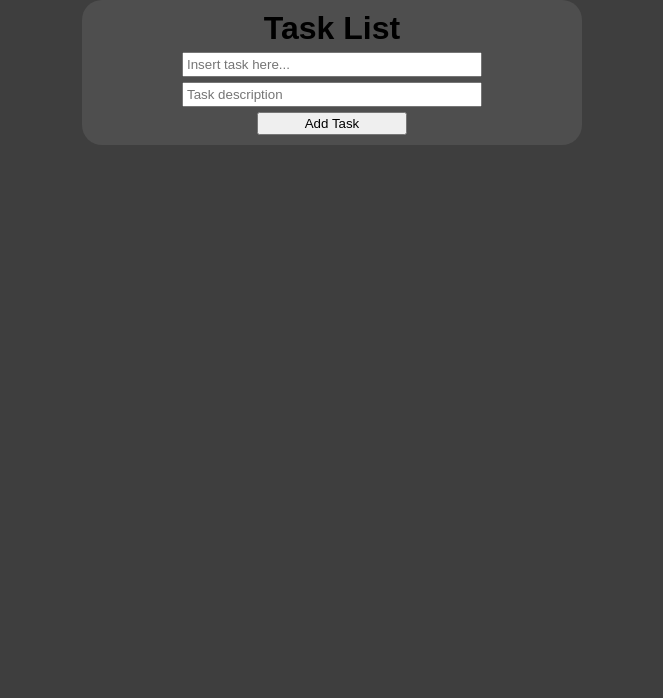
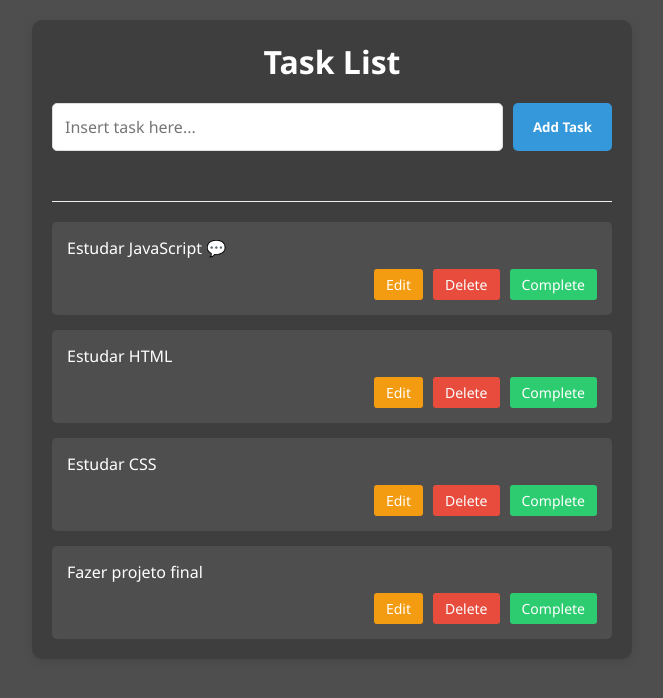
Before and after one commit to ThFigueiredo9703/to-do-list, a plain HTML site: page index.html in a window 1280 px wide. Shown: the whole page, without its empty margins (308-971 px from the left). Drawn offline with Linux system fonts and the light colour scheme.

Commit message:
html & css files finished

```diff
--- a/index.html
+++ b/index.html
@@ -6,17 +6,64 @@
     <meta name="viewport" content="width=device-width, initial-scale=1.0">
     <title>To Do List</title>
     <link rel="stylesheet" href="style.css">
+    <link rel="stylesheet" href="https://cdnjs.cloudflare.com/ajax/libs/font-awesome/7.0.0/css/all.min.css"
+        integrity="sha512-DxV+EoADOkOygM4IR9yXP8Sb2qwgidEmeqAEmDKIOfPRQZOWbXCzLC6vjbZyy0vPisbH2SyW27+ddLVCN+OMzQ=="
+        crossorigin="anonymous" referrerpolicy="no-referrer" />
+</head>
 </head>
 
 <body>
-    <div class="container-task-add">
+    <div class="container">
         <h1>Task List</h1>
-        <input class="task-input" type="text" placeholder="Insert task here...">
-        <input class="task-desc" type="text" placeholder="Task description">
-        <button>Add Task</button>
-    </div>
 
-    <div class="container-tasks">
+        <div class="add-task">
+            <input type="text" id="taskInput" placeholder="Insert task here...">
+            <button id="addTaskBtn">Add Task</button>
+        </div>
+
+        <div class="task-list" id="taskList">
+            <!-- Tasks serão adicionadas aqui via JavaScript -->
+        </div>
+
+        <div class="divider"></div>
+
+        <div class="task-list">
+            <div class="task">
+                <div class="task-content">Estudar JavaScript 💬</div>
+                <div class="task-buttons">
+                    <button class="edit-btn">Edit</button>
+                    <button class="delete-btn">Delete</button>
+                    <button class="complete-btn">Complete</button>
+                </div>
+            </div>
+
+            <div class="task">
+                <div class="task-content">Estudar HTML</div>
+                <div class="task-buttons">
+                    <button class="edit-btn">Edit</button>
+                    <button class="delete-btn">Delete</button>
+                    <button class="complete-btn">Complete</button>
+                </div>
+            </div>
+
+            <div class="task">
+                <div class="task-content">Estudar CSS</div>
+                <div class="task-buttons">
+                    <button class="edit-btn">Edit</button>
+                    <button class="delete-btn">Delete</button>
+                    <button class="complete-btn">Complete</button>
+                </div>
+            </div>
+
+            <div class="task">
+                <div class="task-content">Fazer projeto final</div>
+                <div class="task-buttons">
+                    <button class="edit-btn">Edit</button>
+                    <button class="delete-btn">Delete</button>
+                    <button class="complete-btn">Complete</button>
+                </div>
+            </div>
+        </div>
     </div>
 </body>
 
--- a/style.css
+++ b/style.css
@@ -1,32 +1,118 @@
 * {
+  margin: 0;
   padding: 0;
-  margin: 0;
   box-sizing: border-box;
-  font-family: sans-serif;
+  font-family: "Segoe UI", Tahoma, Geneva, Verdana, sans-serif;
 }
 
 body {
-  background-color: #3e3e3e;
-  width: 500px;
-  margin: auto;
+  background-color: #4e4e4e;
+  padding: 20px;
+  color: #333;
 }
 
-.container-task-add {
+.container {
+  max-width: 600px;
+  margin: 0 auto;
+  background-color: #3e3e3e;
+  border-radius: 10px;
+  padding: 20px;
+  box-shadow: 0 2px 10px rgba(0, 0, 0, 0.1);
+}
+
+h1 {
+  text-align: center;
+  margin-bottom: 20px;
+  color: #fff;
+}
+
+.add-task {
+  display: flex;
+  margin-bottom: 30px;
+  gap: 10px;
+}
+
+.add-task input {
+  flex: 1;
+  padding: 12px;
+  border: 1px solid #ddd;
+  border-radius: 5px;
+  font-size: 16px;
+}
+
+.add-task button {
+  background-color: #3498db;
+  color: white;
+  border: none;
+  border-radius: 5px;
+  padding: 12px 20px;
+  cursor: pointer;
+  font-weight: bold;
+  transition: background-color 0.3s;
+}
+
+.add-task button:hover {
+  background-color: #2980b9;
+}
+
+.task-list {
   display: flex;
   flex-direction: column;
-  text-align: center;
-  gap: 5px;
-  background-color: #4e4e4e;
-  border-radius: 20px;
-  padding: 10px;
-  align-items: center;
-  button {
-    width: 150px;
-    padding: 2px;
-  }
+  gap: 15px;
 }
 
-input {
-  padding: 3px;
-  width: 300px;
+.task {
+  background-color: #4e4e4e;
+  color: #fff;
+  border-radius: 5px;
+  padding: 15px;
+  position: relative;
 }
+
+.task-content {
+  margin-bottom: 10px;
+}
+
+.task-buttons {
+  display: flex;
+  justify-content: flex-end;
+  gap: 10px;
+}
+
+.task-buttons button {
+  padding: 6px 12px;
+  border: none;
+  border-radius: 3px;
+  cursor: pointer;
+  font-size: 14px;
+}
+
+.edit-btn {
+  background-color: #f39c12;
+  color: white;
+}
+
+.delete-btn {
+  background-color: #e74c3c;
+  color: white;
+}
+
+.complete-btn {
+  background-color: #2ecc71;
+  color: white;
+}
+
+.divider {
+  height: 1px;
+  background-color: #eee;
+  margin: 20px 0;
+}
+
+.task.completed {
+  border-left-color: #2ecc71;
+  opacity: 0.8;
+}
+
+.task.completed .task-content {
+  text-decoration: line-through;
+}
```
